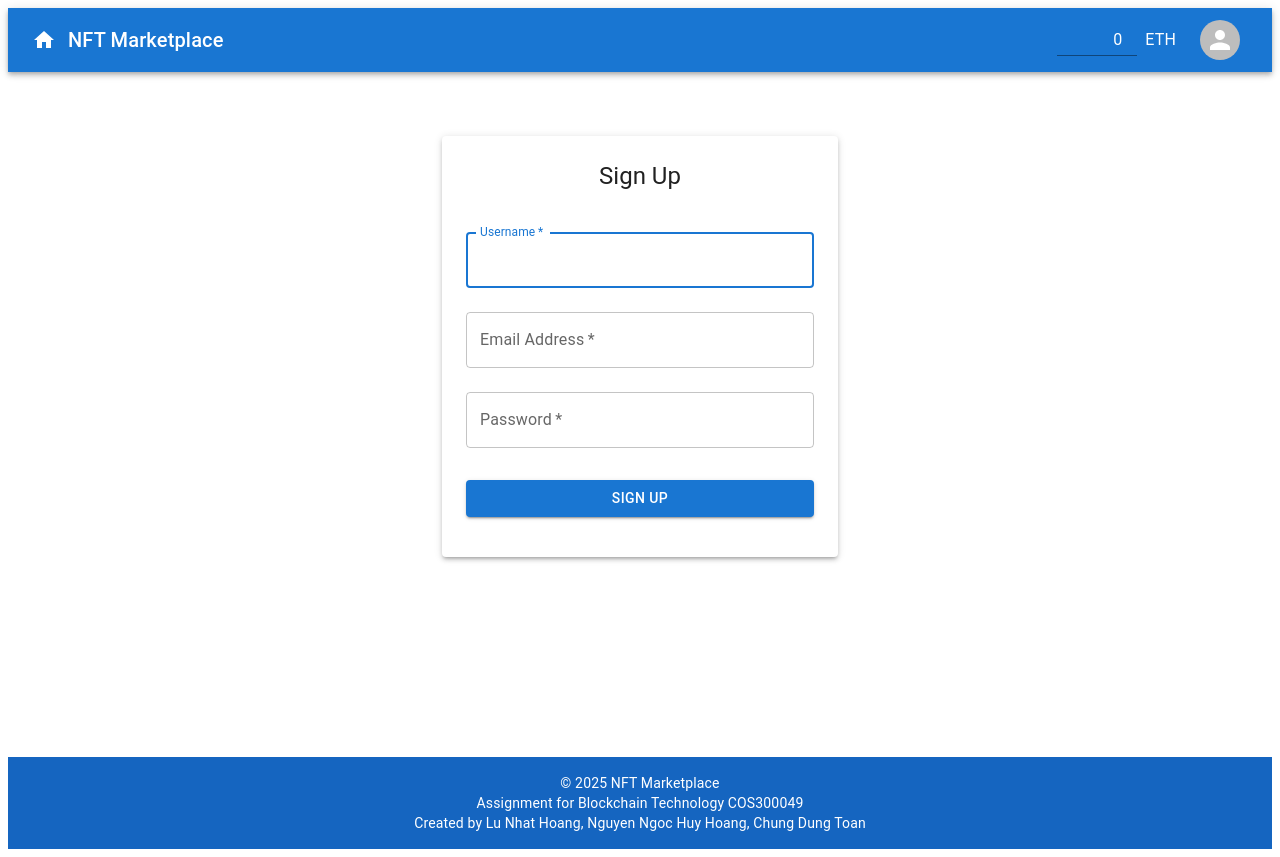
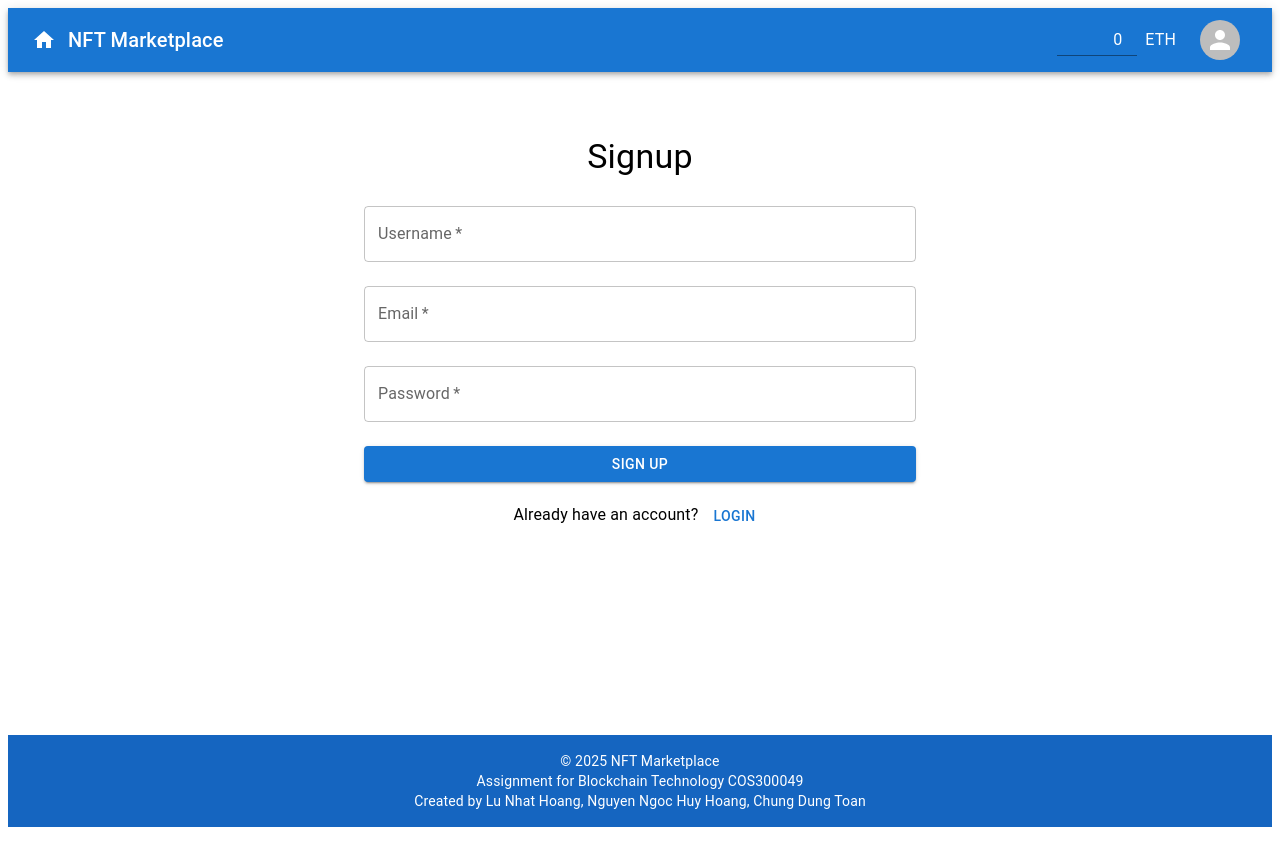
Before and after one commit to nha4110/Group12-COS300049, a React (Vite) app in the folder frontend/: page /signup in a window 1280 px wide. After the commit the page ends 835 px from the top, so only its background shows below. Built offline with nearby package versions, Linux system fonts and the light colour scheme.

Commit message:
modified:   backend/server.js

```diff
--- a/frontend/src/App.jsx
+++ b/frontend/src/App.jsx
@@ -1,4 +1,4 @@
-import React, { useState, useEffect, Suspense } from "react";
+import React, { Suspense } from "react";
 import { BrowserRouter as Router, Route, Routes, Navigate } from "react-router-dom";
 import { isAuthenticated } from "./scripts/auth"; // ✅ Uses frontend authentication
 import { BalanceProvider } from "./component/AppBar";
@@ -20,14 +20,7 @@ const NotFound = React.lazy(() => import("./pages/NotFound"));
  * Ensures only authenticated users can access the route.
  */
 const ProtectedRoute = ({ children }) => {
-    const [auth, setAuth] = useState(null);
-
-    useEffect(() => {
-        setAuth(isAuthenticated()); // ✅ Check authentication status
-    }, []);
-
-    if (auth === null) return <div>Checking authentication...</div>; // Prevent flickering issues
-    return auth ? children : <Navigate to="/login" replace />;
+    return isAuthenticated() ? children : <Navigate to="/login" replace />;
 };
 
 /**
@@ -38,9 +31,9 @@ function App() {
         <AuthProvider> {/* ✅ Wrap everything in AuthProvider */}
             <BalanceProvider>
                 <Router>
-                    <SearchAppBar /> {/* Navigation Bar */}
+                    <SearchAppBar /> {/* ✅ Navigation Bar */}
 
-                    <Suspense fallback={<div>Loading content...</div>}> {/* Lazy Loading Fallback */}
+                    <Suspense fallback={<div style={{ textAlign: "center", marginTop: "50px" }}>Loading...</div>}>
                         <Routes>
                             <Route path="/" element={<Home />} />
                             <Route path="/login" element={<Login />} />
@@ -60,7 +53,7 @@ function App() {
                         </Routes>
                     </Suspense>
 
-                    <Footer /> {/* Footer on all pages */}
+                    <Footer /> {/* ✅ Footer on all pages */}
                 </Router>
             </BalanceProvider>
         </AuthProvider>
--- a/frontend/src/pages/Login.jsx
+++ b/frontend/src/pages/Login.jsx
@@ -1,59 +1,70 @@
 import React, { useState } from "react";
 import { useNavigate } from "react-router-dom";
 import { login } from "../api/authApi";
-import { useAuth } from "../scripts/AuthContext"; // ✅ Import useAuth
+import { Container, TextField, Button, Typography, Box } from "@mui/material";
 
 const Login = () => {
-  const [form, setForm] = useState({ username: "", password: "" });
-  const [message, setMessage] = useState("");
     const navigate = useNavigate();
-  const { dispatch } = useAuth(); // ✅ Access Auth Context
+    const [formData, setFormData] = useState({ username: "", password: "" });
+    const [error, setError] = useState("");
 
-  // Handle Input Changes
     const handleChange = (e) => {
-    setForm({ ...form, [e.target.name]: e.target.value });
+        setFormData({ ...formData, [e.target.name]: e.target.value });
     };
 
-  // Handle Form Submission
     const handleSubmit = async (e) => {
         e.preventDefault();
+        setError(""); // Clear previous errors
 
-    const response = await login(form.username, form.password); // Call login API
+        if (!formData.username || !formData.password) {
+            setError("Username and password are required.");
+            return;
+        }
+
+        const response = await login(formData.username, formData.password);
 
         if (response.success) {
-      setMessage("✅ Login successful!");
-      dispatch({ type: "LOGIN", payload: response.user }); // ✅ Update auth state
-      navigate("/profile"); // Redirect on success
+            alert("✅ Login successful! Redirecting...");
+            navigate("/"); // Redirect to home page
         } else {
-      setMessage(`❌ ${response.message}`); // Show error message
+            setError(response.message);
         }
     };
 
     return (
-    <div>
-      <h2>Login</h2>
+        <Container maxWidth="sm">
+            <Box sx={{ mt: 8, textAlign: "center" }}>
+                <Typography variant="h4" gutterBottom>Login</Typography>
+                {error && <Typography color="error">{error}</Typography>}
                 <form onSubmit={handleSubmit}>
-        <input
-          type="text"
+                    <TextField
+                        fullWidth
+                        margin="normal"
+                        label="Username"
                         name="username"
-          placeholder="Username"
-          value={form.username}
+                        value={formData.username}
                         onChange={handleChange}
                         required
                     />
-        <input
+                    <TextField
+                        fullWidth
+                        margin="normal"
+                        label="Password"
+                        name="password"
                         type="password"
-          name="password"
-          placeholder="Password"
-          value={form.password}
+                        value={formData.password}
                         onChange={handleChange}
                         required
                     />
-        <button type="button" onClick={() => navigate("/signup")}>Go to Signup</button> {/* New button */}
-        <button type="submit">Login</button>
+                    <Button type="submit" variant="contained" color="primary" fullWidth sx={{ mt: 2 }}>
+                        Login
+                    </Button>
                 </form>
-      <p>{message}</p>
-    </div>
+                <Typography sx={{ mt: 2 }}>
+                    Don't have an account? <Button onClick={() => navigate("/signup")}>Sign Up</Button>
+                </Typography>
+            </Box>
+        </Container>
     );
 };
 
--- a/frontend/src/pages/Signup.jsx
+++ b/frontend/src/pages/Signup.jsx
@@ -1,101 +1,82 @@
 import React, { useState } from "react";
 import { useNavigate } from "react-router-dom";
-import { signup } from "../scripts/auth.jsx";
-import { Container, TextField, Button, Paper, Typography, Box } from "@mui/material";
+import { signup } from "../api/authApi";
+import { Container, TextField, Button, Typography, Box } from "@mui/material";
 
-const SignUp = () => {
-  const [username, setUsername] = useState("");
-  const [email, setEmail] = useState("");
-  const [password, setPassword] = useState("");
-  const [message, setMessage] = useState("");
-  const [loading, setLoading] = useState(false);
+const Signup = () => {
     const navigate = useNavigate();
+    const [formData, setFormData] = useState({ username: "", email: "", password: "" });
+    const [error, setError] = useState("");
+
+    const handleChange = (e) => {
+        setFormData({ ...formData, [e.target.name]: e.target.value });
+    };
 
     const handleSubmit = async (e) => {
         e.preventDefault();
-    setLoading(true);
+        setError(""); // Clear previous errors
 
-    try {
-      const result = await signup(username, email, password);
+        // ✅ Basic validation
+        if (!formData.username || !formData.email || !formData.password) {
+            setError("All fields are required.");
+            return;
+        }
 
-      if (result.success) {
-        setMessage("✅ Account created successfully!");
-        setTimeout(() => navigate("/login"), 1500);
+        const response = await signup(formData.username, formData.email, formData.password);
+
+        if (response.success) {
+            alert("✅ Signup successful! Redirecting to login...");
+            navigate("/login"); // Redirect to login page
         } else {
-        setMessage(`⚠️ ${result.message}`);
-      }
-    } catch (error) {
-      setMessage("⚠️ An unexpected error occurred. Please try again.");
-    } finally {
-      setLoading(false);
+            setError(response.message);
         }
     };
 
     return (
-    <Container component="main" maxWidth="xs">
-      <Paper elevation={3} sx={{ marginTop: 8, padding: 3 }}>
-        <Typography component="h1" variant="h5" align="center">
-          Sign Up
-        </Typography>
-
-        {message && (
-          <Box sx={{ mt: 2, p: 1, bgcolor: message.includes("✅") ? "#e8f5e9" : "#ffebee", borderRadius: 1 }}>
-            <Typography>{message}</Typography>
-          </Box>
-        )}
-
-        <Box component="form" onSubmit={handleSubmit} sx={{ mt: 3 }}>
+        <Container maxWidth="sm">
+            <Box sx={{ mt: 8, textAlign: "center" }}>
+                <Typography variant="h4" gutterBottom>Signup</Typography>
+                {error && <Typography color="error">{error}</Typography>}
+                <form onSubmit={handleSubmit}>
                     <TextField
+                        fullWidth
                         margin="normal"
-            required
-            fullWidth
-            id="username"
                         label="Username"
                         name="username"
-            autoComplete="username"
-            autoFocus
-            value={username}
-            onChange={(e) => setUsername(e.target.value)}
+                        value={formData.username}
+                        onChange={handleChange}
+                        required
                     />
-
                     <TextField
+                        fullWidth
                         margin="normal"
+                        label="Email"
+                        name="email"
+                        type="email"
+                        value={formData.email}
+                        onChange={handleChange}
                         required
+                    />
+                    <TextField
                         fullWidth
-            id="email"
-            label="Email Address"
-            name="email"
-            autoComplete="email"
-            value={email}
-            onChange={(e) => setEmail(e.target.value)}
+                        margin="normal"
+                        label="Password"
+                        name="password"
+                        type="password"
+                        value={formData.password}
+                        onChange={handleChange}
+                        required
                     />
-
-          <TextField
-            margin="normal"
-            required
-            fullWidth
-            name="password"
-            label="Password"
-            type="password"
-            id="password"
-            autoComplete="new-password"
-            value={password}
-            onChange={(e) => setPassword(e.target.value)}
-          />
-
-          <Button
-            type="submit"
-            fullWidth
-            variant="contained"
-            sx={{ mt: 3, mb: 2 }}
-            disabled={loading}
-          >
-            {loading ? "Creating account..." : "Sign Up"}
+                    <Button type="submit" variant="contained" color="primary" fullWidth sx={{ mt: 2 }}>
+                        Sign Up
                     </Button>
+                </form>
+                <Typography sx={{ mt: 2 }}>
+                    Already have an account? <Button onClick={() => navigate("/login")}>Login</Button>
+                </Typography>
             </Box>
-      </Paper>
         </Container>
     );
 };
 
-export default SignUp;
+export default Signup;
```
Also changed, not shown: 1 other file (tests, documents, lock files or other folders). Lines whose indentation alone changed are shown as unchanged.
